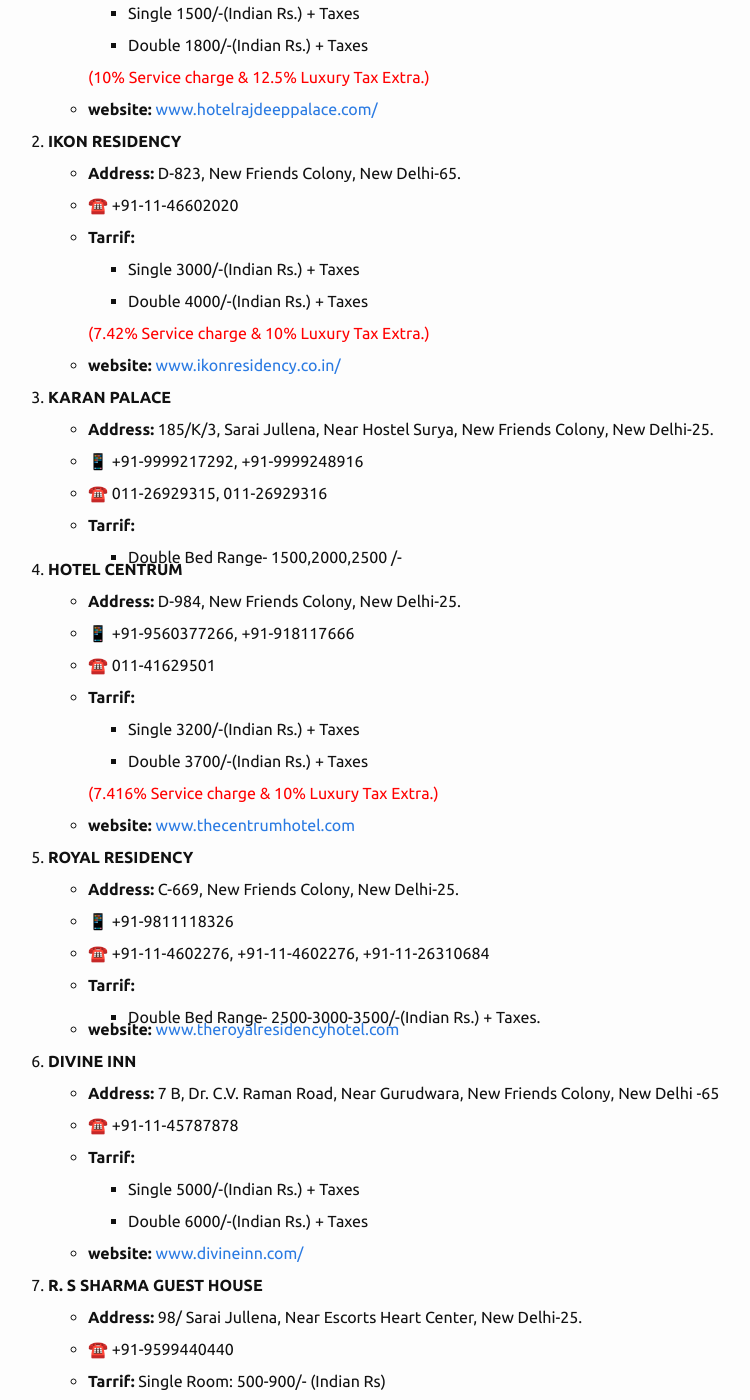
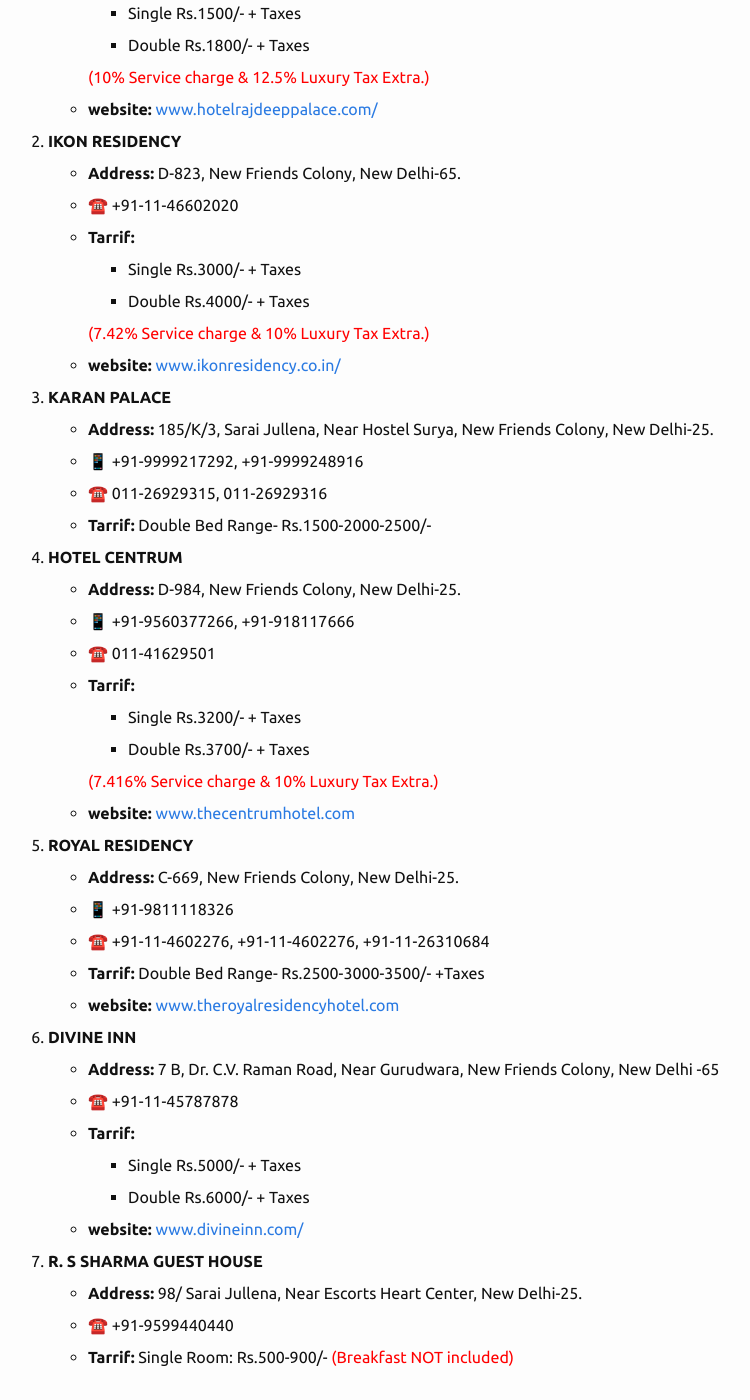
Before and after one commit to jdevlabs/JCatalog, a Jekyll site: the page built from pages/Guest Houses/index.md, in a window 1280 px wide and 1400 px high, scrolled down 337 px. Shown: the whole window, without its empty margins (272-1022 px from the left). Built offline with Jekyll 4.4.1, drawn with Linux system fonts in a browser that asks for light colours; emoji names are drawn with the system emoji font.

Commit message:
guest page cleaned

```diff
--- a/pages/Guest Houses/index.md
+++ b/pages/Guest Houses/index.md
@@ -13,9 +13,9 @@ permalink: /guesthouses/
 
 	* **Tarrif:**
 
-		* Single 1500/-(Indian Rs.) + Taxes
+		* Single Rs.1500/- + Taxes
 
-		* Double 1800/-(Indian Rs.) + Taxes
+		* Double Rs.1800/- + Taxes
 
 		<p style="color:red">(10% Service charge & 12.5% Luxury Tax Extra.)</p>
 
@@ -29,9 +29,9 @@ permalink: /guesthouses/
 
 	* **Tarrif:**
 
-		* Single 3000/-(Indian Rs.) + Taxes
+		* Single Rs.3000/- + Taxes
 
-		* Double 4000/-(Indian Rs.) + Taxes
+		* Double Rs.4000/- + Taxes
 
 		<p style="color:red">(7.42% Service charge & 10% Luxury Tax Extra.)</p>
 
@@ -45,9 +45,7 @@ permalink: /guesthouses/
 
 	* :phone:  011-26929315, 011-26929316
 
-	* **Tarrif:**
-
-		* Double Bed Range- 1500,2000,2500 /-
+	* **Tarrif:** Double Bed Range- Rs.1500-2000-2500/-
 
 4. **HOTEL CENTRUM**
 
@@ -59,9 +57,9 @@ permalink: /guesthouses/
 
 	* **Tarrif:**
 
-		* Single 3200/-(Indian Rs.) + Taxes
+		* Single Rs.3200/- + Taxes
 
-		* Double 3700/-(Indian Rs.) + Taxes
+		* Double Rs.3700/- + Taxes
 
 		<p style="color:red">(7.416% Service charge & 10% Luxury Tax Extra.)</p>
 
@@ -75,11 +73,10 @@ permalink: /guesthouses/
 
 	* :phone:  +91-11-4602276, +91-11-4602276, +91-11-26310684
 
-	* **Tarrif:**
-
-		* Double Bed Range- 2500-3000-3500/-(Indian Rs.) + Taxes.
+	* **Tarrif:** Double Bed Range- Rs.2500-3000-3500/- +Taxes
 
 	* **website:** [www.theroyalresidencyhotel.com](http://www.theroyalresidencyhotel.com/)
+
 
 6. **DIVINE INN**
 
@@ -89,9 +86,9 @@ permalink: /guesthouses/
 
 	* **Tarrif:**
 
-		* Single 5000/-(Indian Rs.) + Taxes
+		* Single Rs.5000/- + Taxes
 
-		* Double 6000/-(Indian Rs.) + Taxes
+		* Double Rs.6000/- + Taxes
 
 
 	* **website:** [www.divineinn.com/](http://www.divineinn.com/index.html)
@@ -103,6 +100,4 @@ permalink: /guesthouses/
 	* :phone: +91-9599440440
 
 	* **Tarrif:**
-		Single Room: 500-900/- (Indian Rs)
-
-	<p style="color:red">(Breakfast NOT included) </p>
+		Single Room: Rs.500-900/- <font color="red">(Breakfast NOT included) </font>
```
